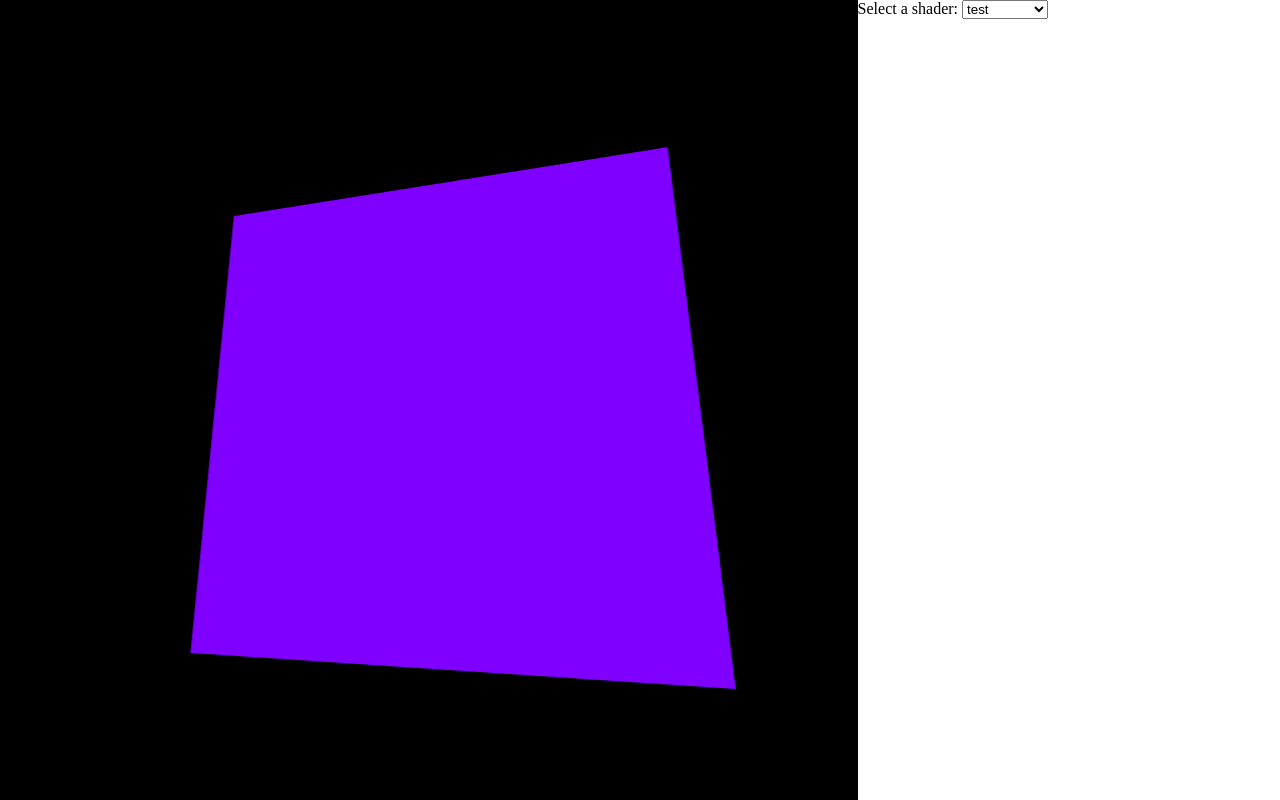
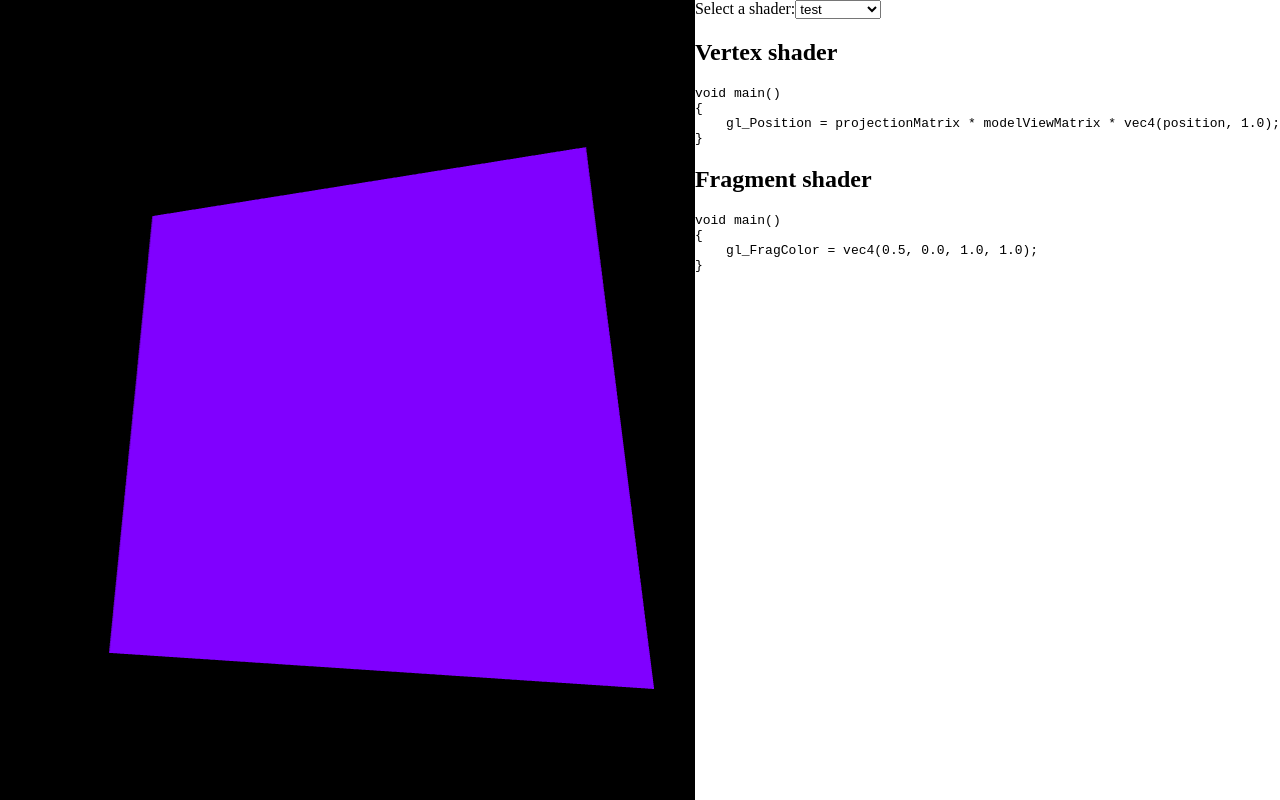
Before and after one commit to zaesur/shader-patterns, a React (Vite) app: page / in a window 1280 px wide. Built offline with nearby package versions, Linux system fonts and the light colour scheme.

Commit message:
Show source code

```diff
--- a/src/App.tsx
+++ b/src/App.tsx
@@ -8,11 +8,13 @@ import { useState } from "react";
 function App() {
   const [shaderChoice, setShaderChoice] = useState("test");
 
+  console.log(shaders[shaderChoice].fragmentShader);
+
   return (
     <div className="gui">
       <div className="control">
         <label>
-          {"Select a shader: "}
+          Select a shader:
           <select
             value={shaderChoice}
             onChange={(event) => setShaderChoice(event.target.value)}
@@ -24,6 +26,17 @@ function App() {
             ))}
           </select>
         </label>
+
+        <section>
+          <h1>Vertex shader</h1>
+          <code>
+            <pre>{shaders[shaderChoice].vertexShader}</pre>
+          </code>
+          <h1>Fragment shader</h1>
+          <code>
+            <pre>{shaders[shaderChoice].fragmentShader}</pre>
+          </code>
+        </section>
       </div>
 
       <Experience>
```
